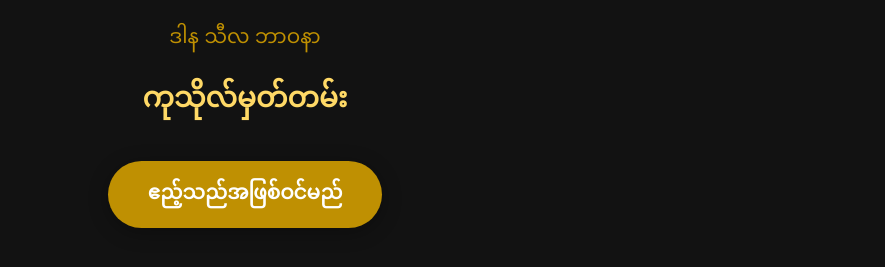
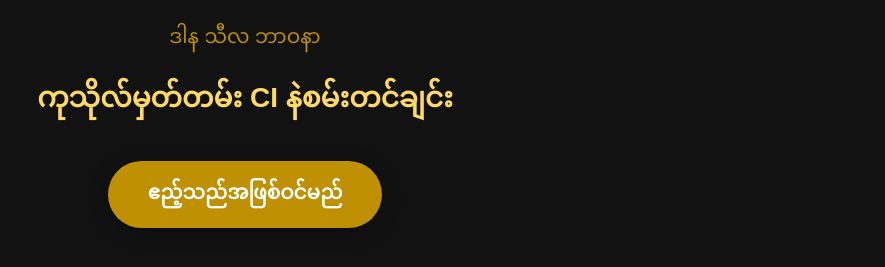
Before and after one commit to Nickey-KoNge/workflows, a plain HTML site: page index.html in a window 1280 px wide. Shown: the part 431-698 px from the top of the page, without its empty margins (395-1280 px from the left). Drawn offline with Linux system fonts and the light colour scheme; a web font is replaced by a local one.

Commit message:
update title

```diff
--- a/index.html
+++ b/index.html
@@ -19,7 +19,7 @@
       <div class="home-container">
         <img src="./img/lotus.png" class="main-logo" />
         <h4>ဒါန သီလ ဘာဝနာ</h4>
-        <h1>ကုသိုလ်မှတ်တမ်း</h1>
+        <h1>ကုသိုလ်မှတ်တမ်း CI နဲစမ်းတင်ချင်း</h1>
         <button
           class="login-btn"
           onclick="window.location.href = 'dashboard.html'"
```
